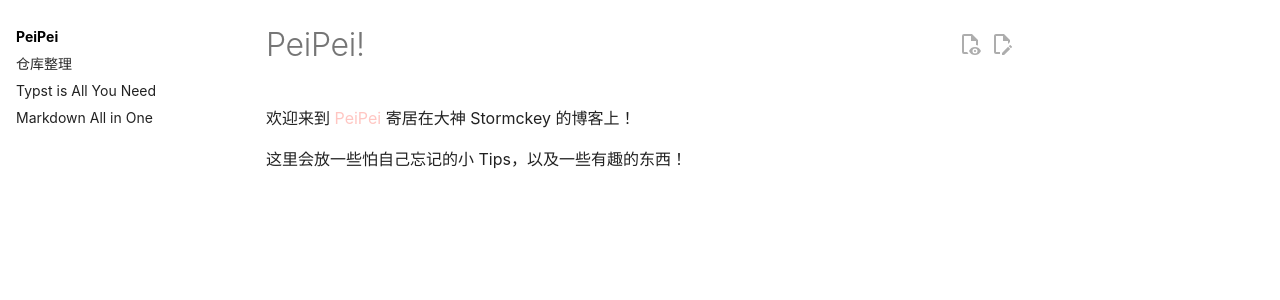
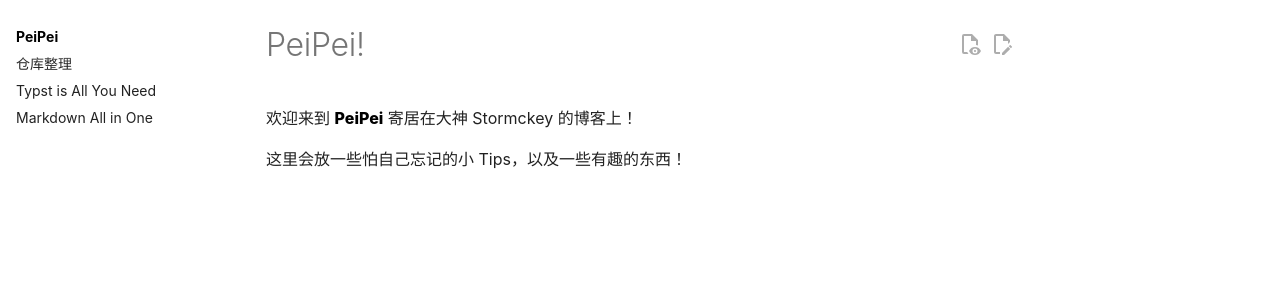
Before and after one commit to stormckey/stormckey.github.io, an MkDocs documentation site: the page built from docs/PeiPei/index.md, in a window 1280 px wide. Shown: the part 122-422 px from the top of the page. Built offline with MkDocs 1.6.1 and Material for MkDocs 9.7.7, drawn with Linux system fonts in a browser that asks for light colours; some web fonts are replaced; comment, search, counter and statistics services are not loaded; a style sheet for code colours, icons or effects is not loaded.

Commit message:
change link color to link font weight

```diff
--- a/docs/css/extra.css
+++ b/docs/css/extra.css
@@ -38,7 +38,7 @@
 article a[href^="http"],
 article a[href^="https://"]
 {
-  color: var(--md-primary-fg-color-middle);
+  font-weight: 800;
 }
 
 /* 图片放大start */
```
